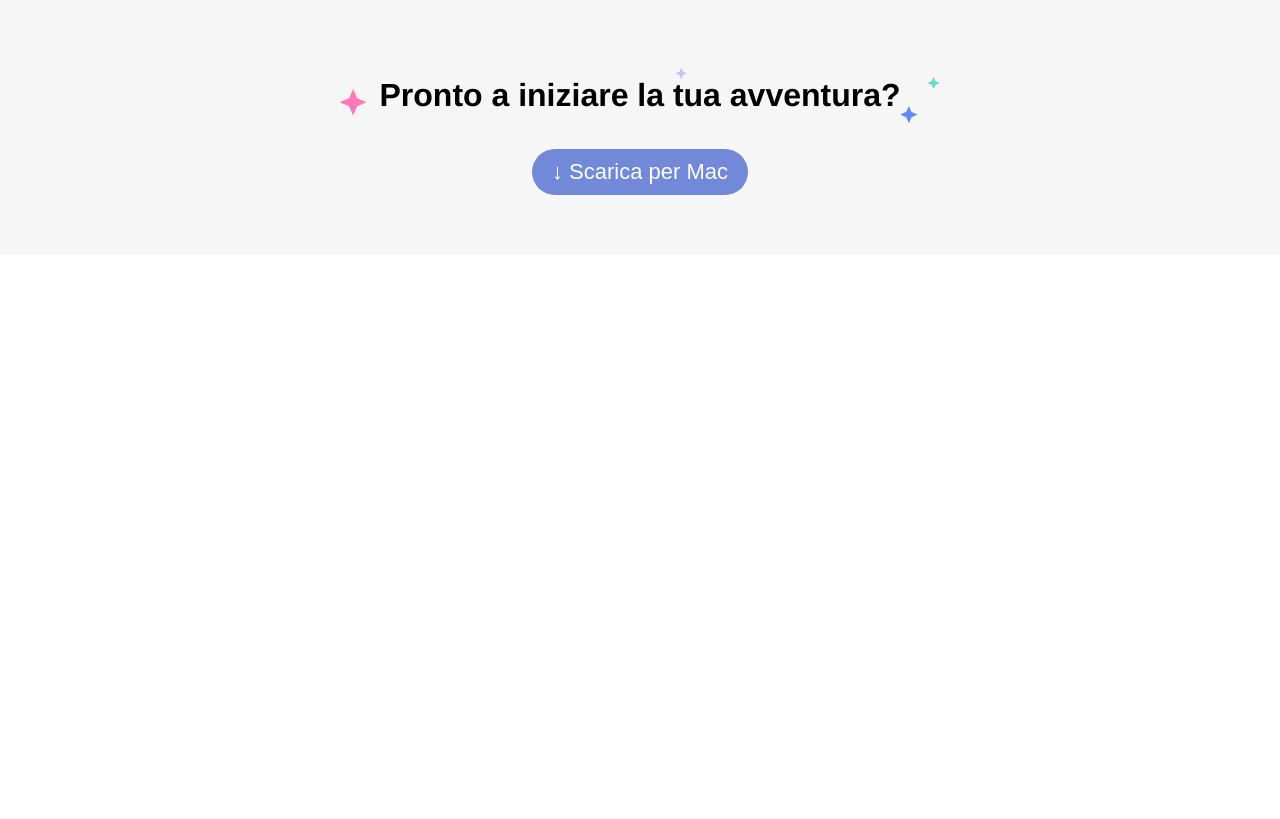
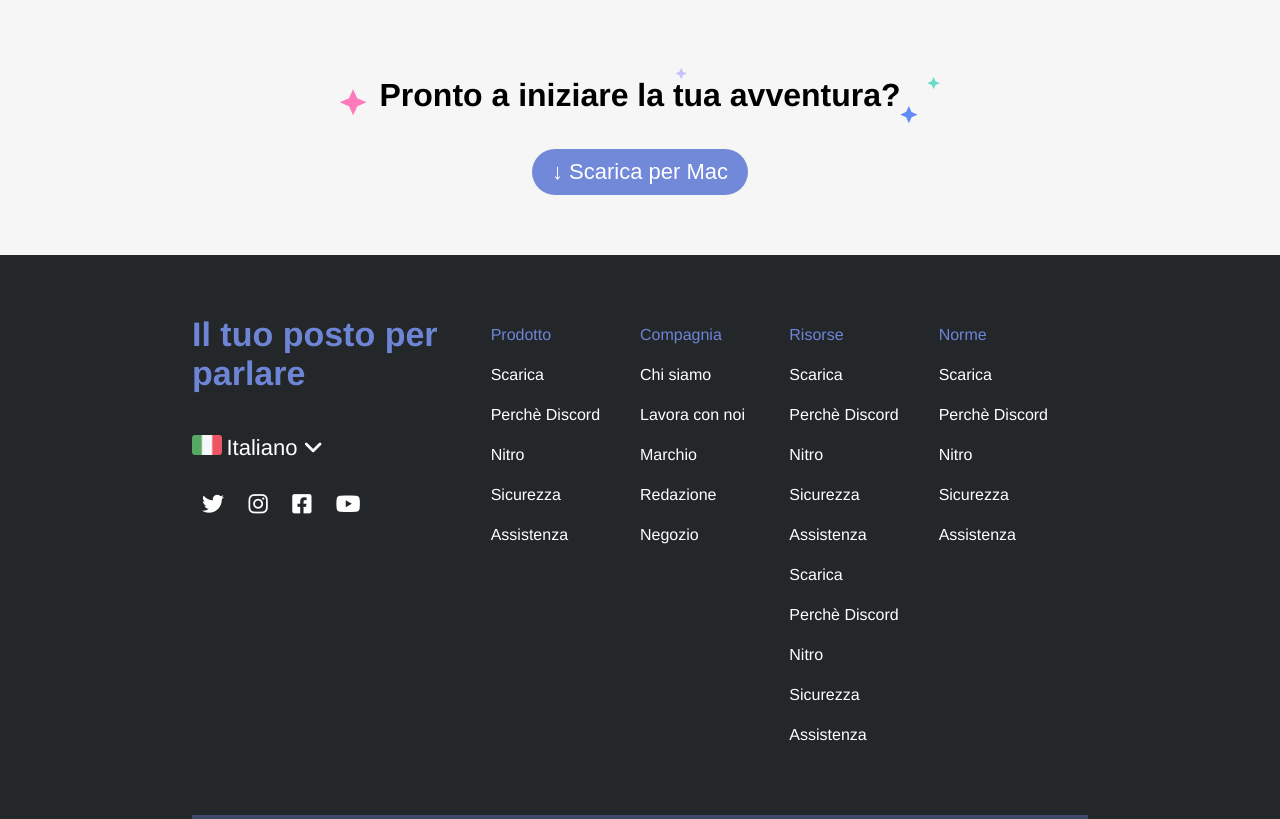
Before and after one commit to AngeloDalicandro/htmlcss-discord, a plain HTML site: page index.html in a window 1280 px wide. Shown: the part 2981-3800 px from the top of the page. Before the commit the page ends 3236 px from the top, so only its background shows below. Drawn offline with Linux system fonts and the light colour scheme.

Commit message:
footer top done

```diff
--- a/css/style.css
+++ b/css/style.css
@@ -148,7 +148,7 @@ p {
     text-align: center;
 }
 
-h3 {
+.content-2 h3 {
     font-size: 32px;
     padding: 15px 0;
     background-image: url("../img/stars.svg");
@@ -164,3 +164,49 @@ h3 {
     font-size: 22px;
     padding: 10px 20px;
 }
+
+/* footer */
+
+footer {
+    background-color: #23272a;
+    color: white;
+}
+
+.footer-main-text {
+    width: calc((100% / 6) * 2);
+}
+
+.etc {
+    width: calc(100% / 6);
+}
+
+.etc ul {
+    line-height: 40px;
+}
+
+.bgc-lightpurple {
+    color: #6e85d6;
+}
+
+.footer-main-text h3 {
+    font-size: 34px;
+    margin-bottom: 20px;
+}
+
+hr {
+    border: 2px solid #3f4a6b;
+
+}
+
+ .italia {
+    width: 30px;
+}
+
+.footer-main-text p {
+    display: inline-block;
+}
+
+.icons .fa-brands {
+    padding: 10px;
+    font-size: 22px;
+}
--- a/index.html
+++ b/index.html
@@ -6,6 +6,7 @@
     <meta name="viewport" content="width=device-width, initial-scale=1.0">
     <title>Discord</title>
 
+    <link rel="stylesheet" href="https://cdnjs.cloudflare.com/ajax/libs/font-awesome/6.1.1/css/all.min.css" integrity="sha512-KfkfwYDsLkIlwQp6LFnl8zNdLGxu9YAA1QvwINks4PhcElQSvqcyVLLD9aMhXd13uQjoXtEKNosOWaZqXgel0g==" crossorigin="anonymous" referrerpolicy="no-referrer" />
     <link rel="stylesheet" href="css/style.css">
 </head>
 <body>
@@ -51,6 +52,7 @@
         </div>
     </header>
 
+    <!-- main -->
     <main>
 
         <!-- section 1  -->
@@ -120,5 +122,85 @@
         </section>
     </main>
 
+    <!-- footer -->
+    <footer>
+
+        <!-- footer top -->
+        <div class="footer-top">
+            <div class="container">
+                <div class=" content flex-container">
+                    <div class="footer-main-text">
+
+                        <h3 class="bgc-lightpurple">Il tuo posto per parlare</h3>
+
+                        <img class="italia" src="img/ita.png" alt="Bandierina italia">
+
+                        <p>Italiano <i class="fa-solid fa-angle-down"></i></p>
+
+                        <div class="icons">
+                            <i class="fa-brands fa-twitter"></i>
+                            <i class="fa-brands fa-instagram"></i>
+                            <i class="fa-brands fa-facebook-square"></i>
+                            <i class="fa-brands fa-youtube"></i>
+                        </div>
+
+                    </div>
+
+                    <div class="etc">
+                        <ul>
+                            <li class="bgc-lightpurple">Prodotto</li>
+                            <li><a href="#">Scarica</a></li>
+                            <li><a href="#"></a>Perchè Discord</li>
+                            <li><a href="#"></a>Nitro</li>
+                            <li><a href="#"></a>Sicurezza</li>
+                            <li><a href="#"></a>Assistenza</li>
+                        </ul>
+                    </div>
+                    <div class="etc">
+                        <ul>
+                            <li class="bgc-lightpurple">Compagnia</li>
+                            <li><a href="#"></a>Chi siamo</li>
+                            <li><a href="#"></a>Lavora con noi</li>
+                            <li><a href="#"></a>Marchio</li>
+                            <li><a href="#"></a>Redazione</li>
+                            <li><a href="#"></a>Negozio</li>
+                        </ul>
+                    </div>
+                    <div class="etc">
+                        <ul>
+                            <li class="bgc-lightpurple">Risorse</li>
+                            <li><a href="#">Scarica</a></li>
+                            <li><a href="#"></a>Perchè Discord</li>
+                            <li><a href="#"></a>Nitro</li>
+                            <li><a href="#"></a>Sicurezza</li>
+                            <li><a href="#"></a>Assistenza</li>
+                            <li><a href="#">Scarica</a></li>
+                            <li><a href="#"></a>Perchè Discord</li>
+                            <li><a href="#"></a>Nitro</li>
+                            <li><a href="#"></a>Sicurezza</li>
+                            <li><a href="#"></a>Assistenza</li>
+                        </ul>
+                    </div>
+                    <div class="etc">
+                        <ul>
+                            <li class="bgc-lightpurple">Norme</li>
+                            <li><a href="#">Scarica</a></li>
+                            <li><a href="#"></a>Perchè Discord</li>
+                            <li><a href="#"></a>Nitro</li>
+                            <li><a href="#"></a>Sicurezza</li>
+                            <li><a href="#"></a>Assistenza</li>
+                        </ul>
+                    </div>
+                </div>
+
+                <hr>
+
+            </div>
+        </div>
+
+
+    </footer>
+
+
 </body>
 </html>
```
Also changed, not shown: img/angle-down-solid.svg (added).
